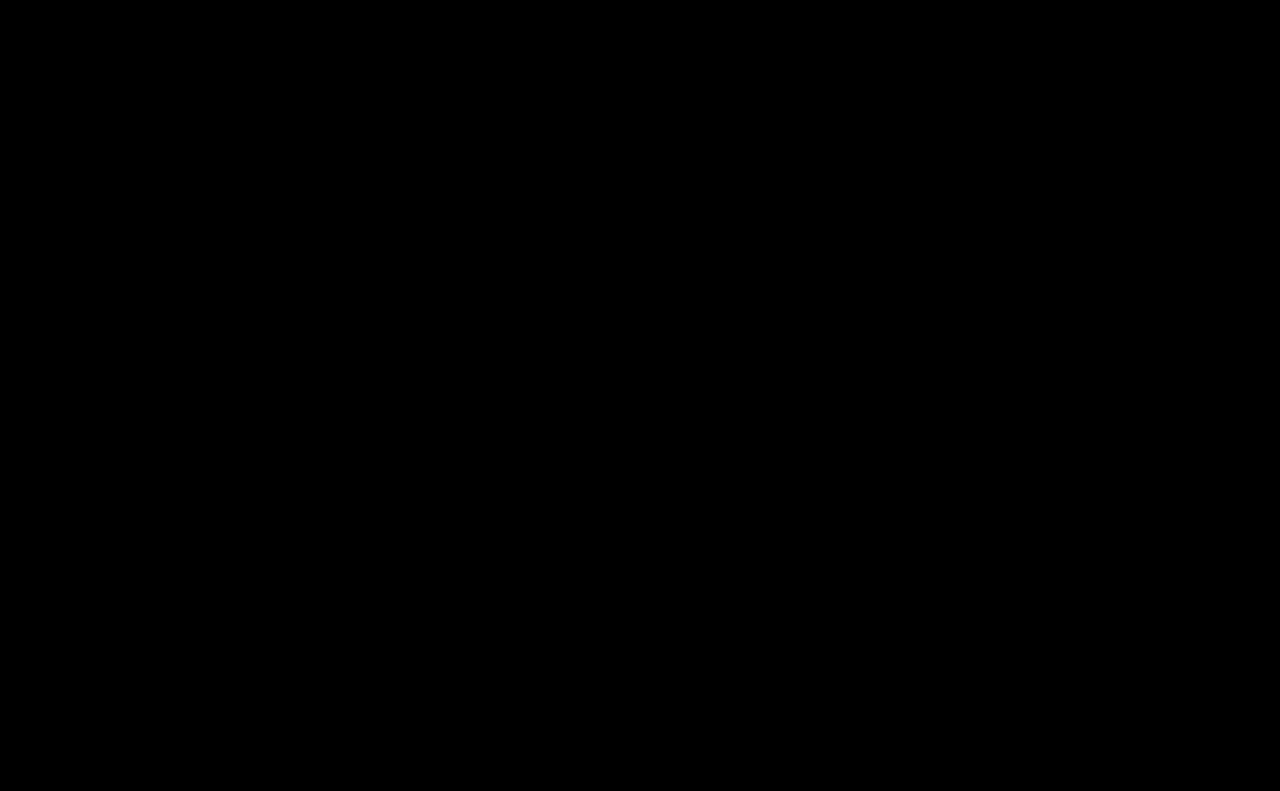
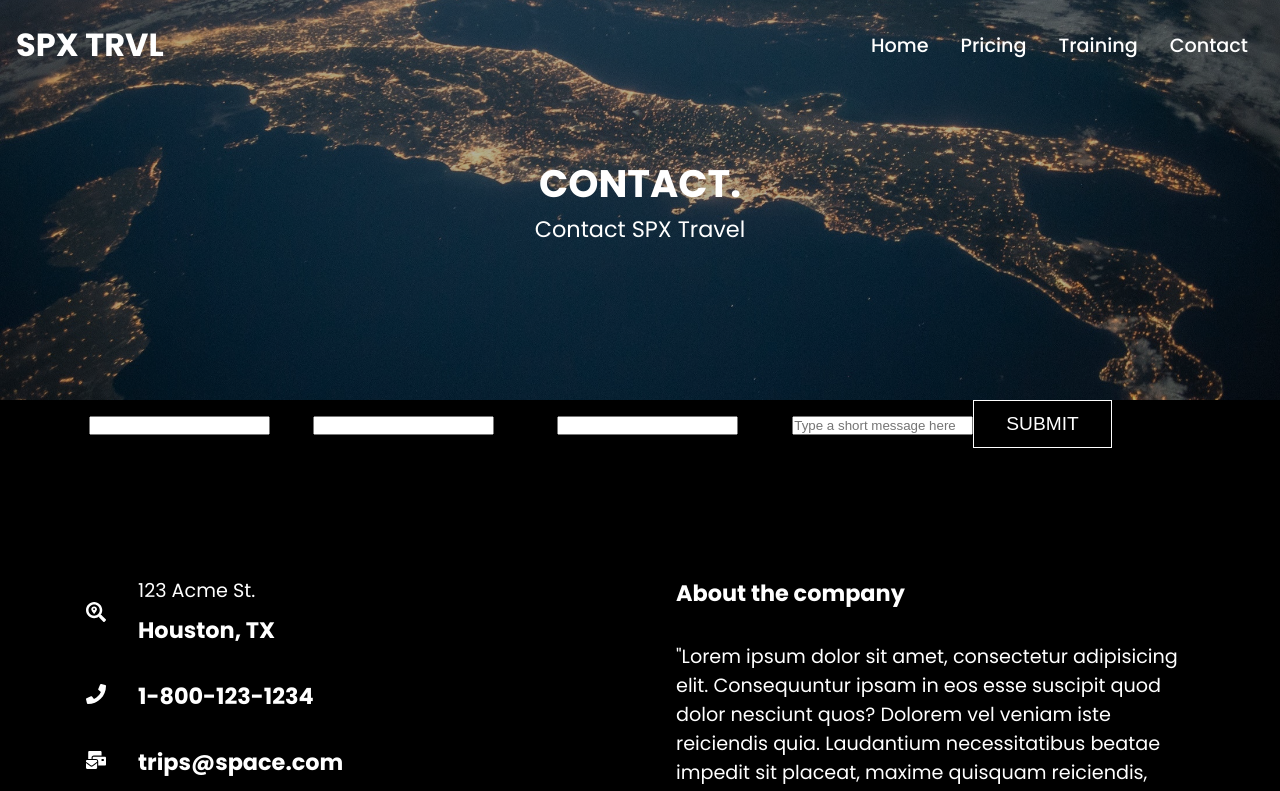
Before and after one commit to aslinurtolga/reactjs-website-from-scratch, a React (Create React App) app: page /contact in a window 1280 px wide. Before the commit this address had no page. Shown: the top 791 px of the page. Built offline with nearby package versions, Linux system fonts and the light colour scheme.

Commit message:
feat: form component is completed

```diff
--- a/src/App.js
+++ b/src/App.js
@@ -1,5 +1,6 @@
 import React from "react";
 import { Routes, Route } from "react-router-dom";
+import Contact from "./routes/Contact";
 import Home from "./routes/Home";
 import Pricing from "./routes/Pricing";
 import Training from "./routes/Training";
@@ -9,8 +10,9 @@ function App() {
     <>
       <Routes>
         <Route path="/" element={<Home />} />
-        <Route path="pricing" element={<Pricing />} />
-        <Route path="pricing" element={<Training />} />
+        <Route path="/pricing" element={<Pricing />} />
+        <Route path="/training" element={<Training />} />
+        <Route path="/contact" element={<Contact />} />
       </Routes>
     </>
   );
--- /dev/null
+++ b/src/components/Form.js
@@ -0,0 +1,22 @@
+import React from "react";
+import "./FormStyles.css";
+
+const Form = () => {
+  return (
+    <div>
+      <form>
+        <label>Your Name</label>
+        <input type="text" />
+        <label>Email</label>
+        <input type="email" />
+        <label>.Subject</label>
+        <input type="text" />
+        <label>Details</label>
+        <input rows="6" placeholder="Type a short message here" />
+        <button className="btn">Submit</button>
+      </form>
+    </div>
+  );
+};
+
+export default Form;
--- /dev/null
+++ b/src/routes/Contact.js
@@ -0,0 +1,18 @@
+import React from 'react'
+import Footer from '../components/Footer'
+import Form from '../components/Form'
+import HeroImage from '../components/HeroImage'
+import Navbar from '../components/Navbar'
+
+const Contact = () => {
+  return (
+    <div>
+        <Navbar />
+        <HeroImage heading="CONTACT." text="Contact SPX Travel"/>
+        <Form/>
+        <Footer/>
+    </div>
+  )
+}
+
+export default Contact
```
Also changed, not shown: src/components/FormStyles.css (added).
